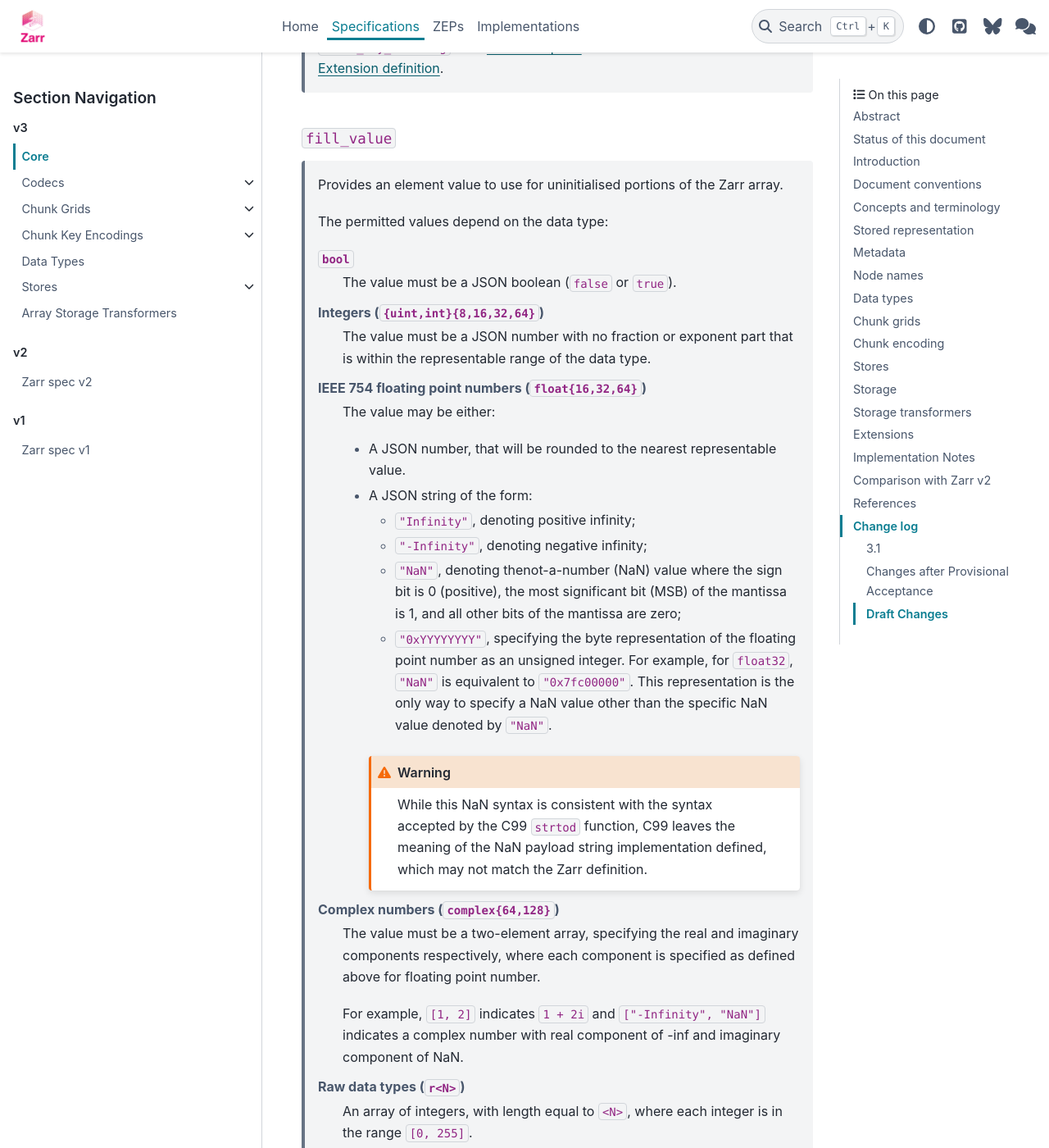
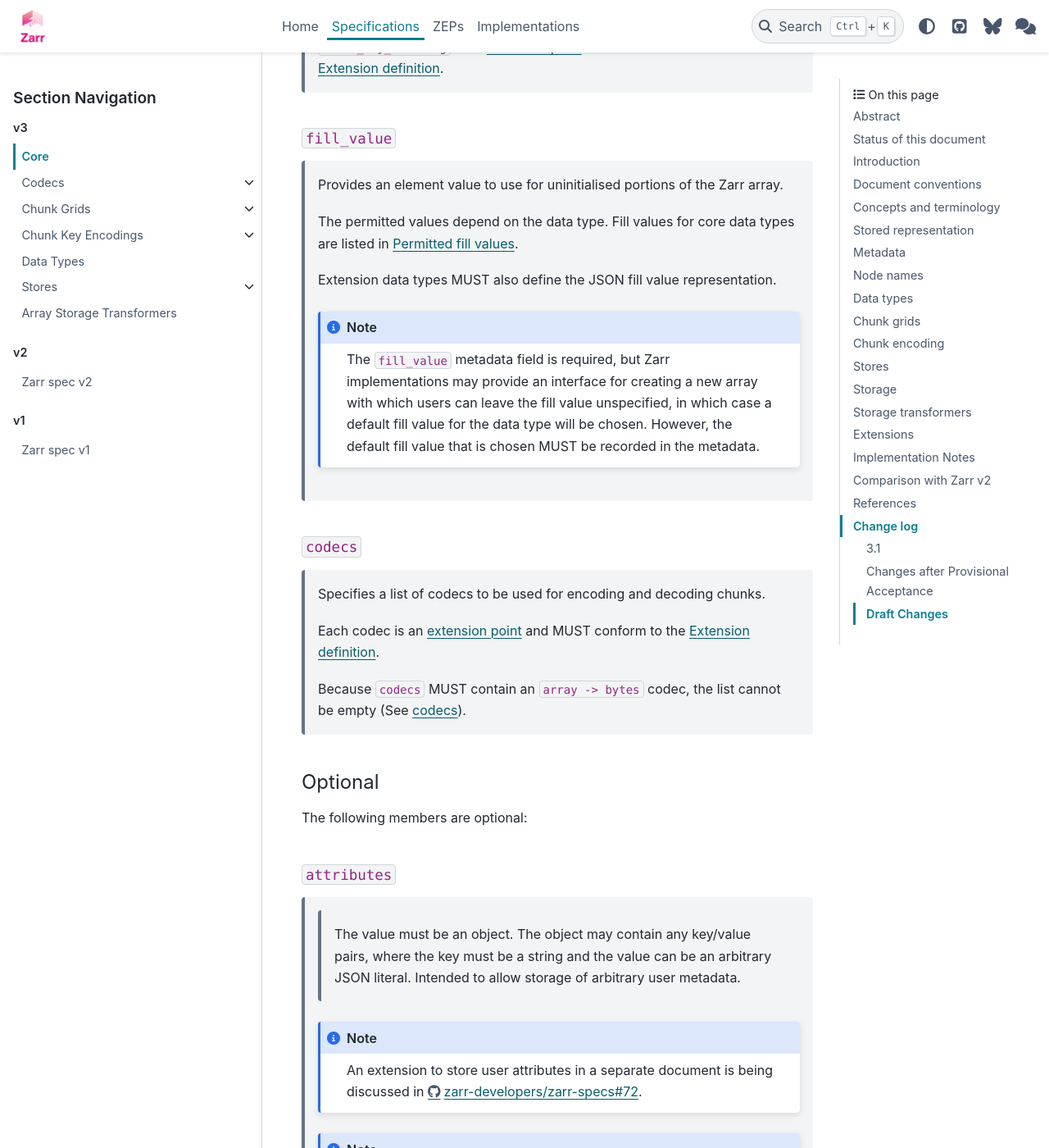
Before and after one commit to zarr-developers/zarr-specs, a Sphinx documentation site: the page built from docs/v3/core/index.rst, in a window 1280 px wide and 1400 px high, scrolled down 11656 px. Shown: the whole window at 82% size. Built offline with Sphinx 7.4.7 and the PyData theme 0.15.4, drawn with Linux system fonts in a browser that asks for light colours; some of the changed text lies outside the part shown.

Commit message:
fill_value

```diff
--- a/docs/v3/core/index.rst
+++ b/docs/v3/core/index.rst
@@ -547,55 +547,10 @@ mandatory names:
     Provides an element value to use for uninitialised portions of the
     Zarr array.
 
-    The permitted values depend on the data type:
-
-    ``bool``
-      The value must be a JSON boolean (``false`` or ``true``).
-
-    Integers (``{uint,int}{8,16,32,64}``)
-      The value must be a JSON number with no fraction or exponent part that is
-      within the representable range of the data type.
-
-    IEEE 754 floating point numbers (``float{16,32,64}``)
-      The value may be either:
-
-      - A JSON number, that will be rounded to the nearest representable value.
-
-      - A JSON string of the form:
-
-        - ``"Infinity"``, denoting positive infinity;
-        - ``"-Infinity"``, denoting negative infinity;
-        - ``"NaN"``, denoting thenot-a-number (NaN) value where the sign bit is
-          0 (positive), the most significant bit (MSB) of the mantissa is 1, and
-          all other bits of the mantissa are zero;
-        - ``"0xYYYYYYYY"``, specifying the byte representation of the floating
-          point number as an unsigned integer.  For example, for ``float32``,
-          ``"NaN"`` is equivalent to ``"0x7fc00000"``.  This representation is
-          the only way to specify a NaN value other than the specific NaN value
-          denoted by ``"NaN"``.
-
-        .. warning::
-
-           While this NaN syntax is consistent with the syntax accepted by the
-           C99 ``strtod`` function, C99 leaves the meaning of the NaN payload
-           string implementation defined, which may not match the Zarr
-           definition.
-
-    Complex numbers (``complex{64,128}``)
-      The value must be a two-element array, specifying the real and imaginary
-      components respectively, where each component is specified as defined
-      above for floating point number.
-
-      For example, ``[1, 2]`` indicates ``1 + 2i`` and ``["-Infinity", "NaN"]``
-      indicates a complex number with real component of -inf and imaginary
-      component of NaN.
-
-    Raw data types (``r<N>``)
-      An array of integers, with length equal to ``<N>``, where each integer is
-      in the range ``[0, 255]``.
-
-    Extensions to the spec that define new data types must also define the JSON
-    fill value representation.
+    The permitted values depend on the data type. Fill values for core
+    data types are listed in :ref:`fill-value-list`.
+
+    Extension data types MUST also define the JSON fill value representation.
 
     .. note::
 
@@ -1529,6 +1484,8 @@ array       codecs                  :ref:`codecs <array-metadata-codecs>`
 array       storage transformer     :ref:`storage-transformers <array-metadata-storage-transformers>`  :ref:`storage-transformers-list`
 =========== ======================= ================================================================== ================================
 
+Note, that ``fill_value`` is not its own extension point, but is dependent on the data type.
+
 New extension points may be proposed to the Zarr community through the ZEP
 process. See `ZEP 0 <https://zarr.dev/zeps/active/ZEP0000.html>`_ for more information.
 
@@ -1665,6 +1622,10 @@ For extensions with URL-based names, it is RECOMMENDED that the URL resolve to
 a specification of the extension. Additionally, URL-based extensions MAY also register
 themselves under the `zarr-extensions`_ repository for better discovery.
 
+Because the ``fill_value`` metadata key is dependent on the data type,
+extension data types SHOULD specify permitted values for the ``fill_value`` in
+their specification.
+
 Implementation Notes
 ====================
 
```
Also changed, not shown: docs/v3/data-types/index.rst (+53 -1 lines).
